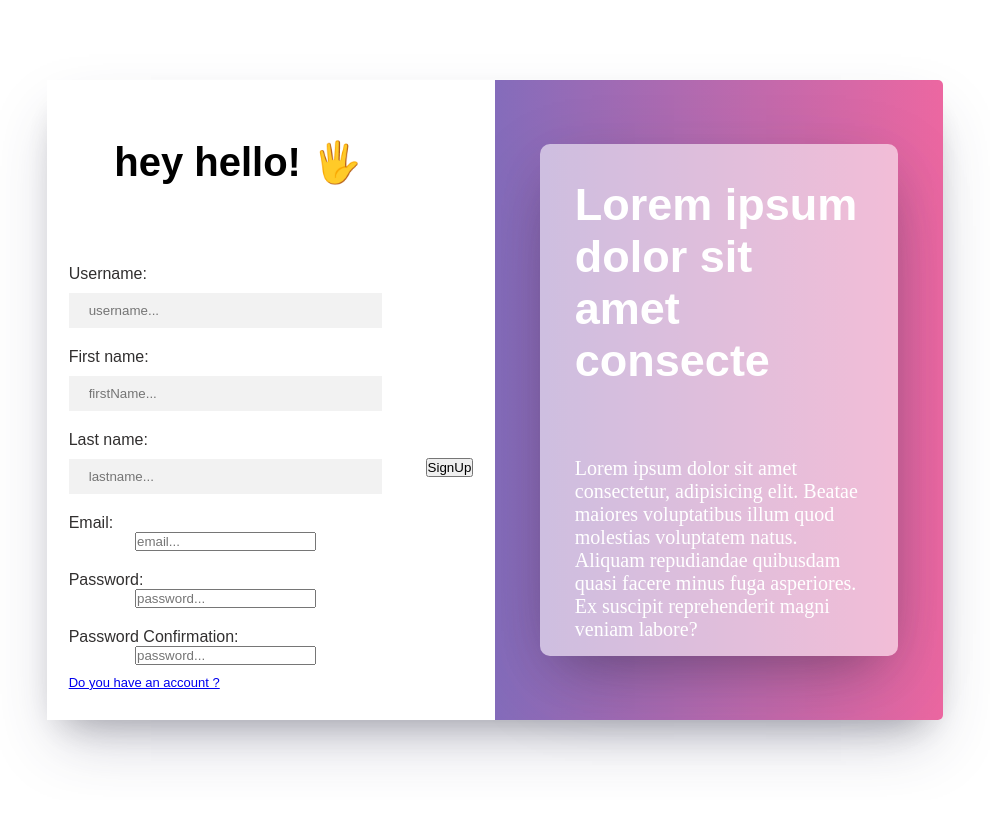
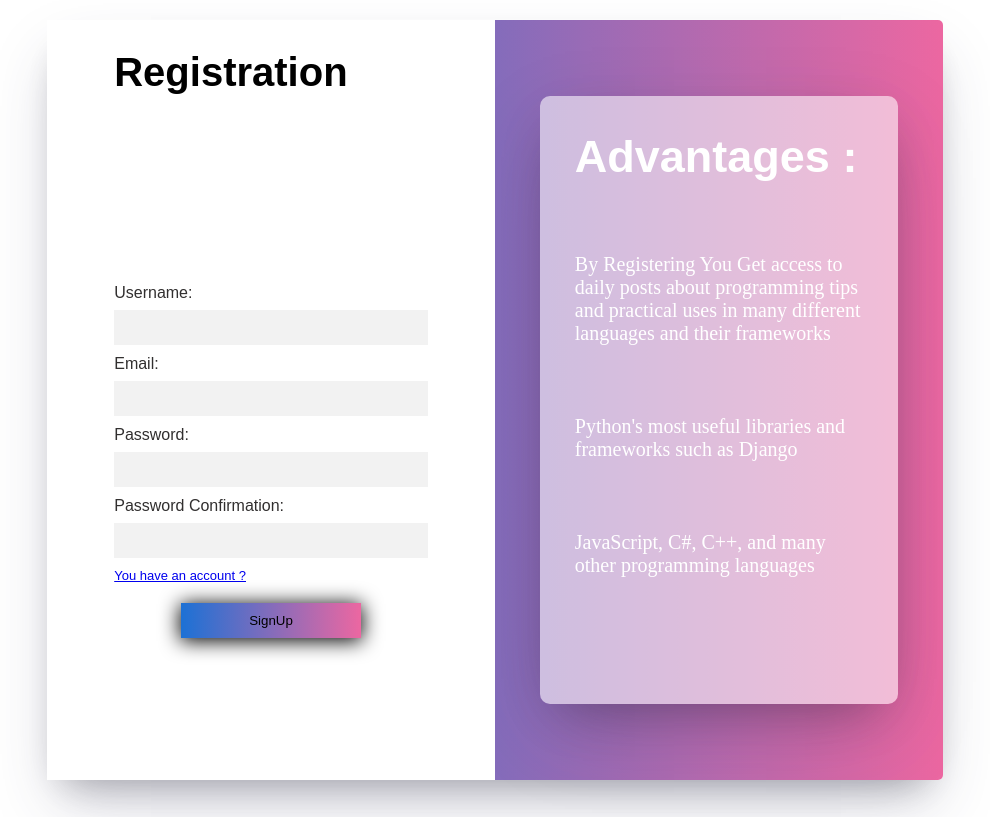
Before and after one commit to hosseinch0/Duo, a Django app: page /users/signup/ in a window 1280 px wide. Shown: the whole page, without its empty margins (145-1135 px from the left). Before the commit the page ends 763 px from the top, so only its background shows below. Run offline with Django 4.2, Linux system fonts and the light colour scheme.

Commit message:
overwriting
nothing specific changed

```diff
--- a/statics/assets/css/loginresponsive.css
+++ b/statics/assets/css/loginresponsive.css
@@ -22,16 +22,18 @@
 @media only screen and (max-width:768px)
 {
     .container{
+
+        width: 100%;
         flex-direction: column;
         height: 200vh;
     }
     .left{
-        width: 100%;
+        width: 90%;
         height: 100vh;
         order: 2;
     }
     .right{
-        width: 100%;
+        width: 90%;
         height: 100vh;
         order: 1;
     }
--- a/statics/assets/css/signin.css
+++ b/statics/assets/css/signin.css
@@ -2,6 +2,17 @@
     padding: 0;
     margin: 0;
     box-sizing: border-box;
+}
+::-webkit-scrollbar{
+    width:10px;
+}
+::-webkit-scrollbar-thumb{
+    background-color: rgb(255, 255, 255);
+    border-radius: 5px;
+}
+::-webkit-scrollbar-track{
+    background: rgb(236,103,161);
+    background: linear-gradient(270deg, rgba(236,103,161,1) 0%, rgba(28,113,213,1) 100%);
 }
 body{
     display: flex;
@@ -11,7 +22,7 @@ body{
 }
 .container{
     width: 70%;
-    height: 80%;
+    height: 95%;
     background: rgb(236,103,161);
     background: linear-gradient(270deg, rgba(236,103,161,1) 0%, rgba(28,113,213,1) 100%);
     display: flex;
@@ -59,11 +70,11 @@ body{
 .left form{
     z-index: 0;
     width: 100%;
-    height: 70%;
+    height: 95%;
     display: flex;
     justify-content: center;
     align-items: center;
-    flex-wrap: wrap;
+    flex-wrap:nowrap;
     flex-direction: column;
 }
 .left h1{
@@ -74,13 +85,13 @@ body{
     font-family: sans-serif;
     margin-top: 30px;
 }
-form input[type=text]{
+form input[type=text],input[type=password], input[type=email]{
     width: 70%;
     z-index: 50;
-    padding: 10px 20px;
+    padding: 10px 18px;
     border: none;
     background-color: #f2f2f2;
-    margin-top: 10px;
+    margin-top: 8px;
     outline: none;
     transition: 0.5s;
 }
@@ -90,9 +101,9 @@ form label{
     z-index: 50;
     font-family: sans-serif;
     color:rgb(49, 47, 47);
-    margin-top: 20px;
+    margin-top: 10px;
 }
-input[type=submit]{
+button{
     width: 40%;
     z-index: 50;
     margin-top: 20px;
@@ -103,12 +114,19 @@ input[type=submit]{
     background: linear-gradient(270deg, rgba(236,103,161,1) 0%, rgba(28,113,213,1) 100%);
     box-shadow: 0px 2px 20px 1px black;
 
+
 }
-input[type=submit]:hover{
+button:hover{
     background: #555;
     color:#ffffff;
 }
 input[type=text]:focus{
+    border-bottom: 1px solid rgb(47, 46, 46);
+}
+input[type=password]:focus{
+    border-bottom: 1px solid rgb(47, 46, 46);
+}
+input[type=email]:focus{
     border-bottom: 1px solid rgb(47, 46, 46);
 }
 .tracking-in-expand {
--- a/statics/assets/css/signinresonsive.css
+++ b/statics/assets/css/signinresonsive.css
@@ -3,6 +3,17 @@
     .container{
         width: 85%;
     }
+}
+::-webkit-scrollbar{
+    width:10px;
+}
+::-webkit-scrollbar-thumb{
+    background-color: rgb(255, 255, 255);
+    border-radius: 5px;
+}
+::-webkit-scrollbar-track{
+    background: rgb(236,103,161);
+    background: linear-gradient(270deg, rgba(236,103,161,1) 0%, rgba(28,113,213,1) 100%);
 }
 @media only screen and (max-width:992px)
 {
@@ -22,17 +33,18 @@
 @media only screen and (max-width:768px)
 {
     .container{
+        width: 100%;
         flex-direction: column;
-        height: 200vh;
+        height: 250vh;
     }
     .left{
-        width: 100%;
-        height: 100vh;
+        width: 90%;
+        height: 125vh;
         order: 2;
     }
     .right{
-        width: 100%;
-        height: 100vh;
+        width: 90%;
+        height: 125vh;
         order: 1;
     }
 }
--- a/templates/Users/signup.html
+++ b/templates/Users/signup.html
@@ -10,36 +10,39 @@
     <body>
     <div class="container tilt-in-tl">
         <div class="left">
-            <h1 class="tracking-in-expand" >hey hello! &#128400</h1>
-            <form action="{% url 'users:signup' %}" method="Post">
+            <h1 class="tracking-in-expand" >Registration</h1>
+            <form action="{% url 'users:signup' %}" method="post">
                 {% csrf_token %}
-                <label for="fname">Username:</label>
-                <input type="text" placeholder="username..." name="username" required>
+                <label for="username">Username:</label>
+                <input type="text" name="username" >
 
-                <label for="fname">First name:</label>
-                <input type="text" placeholder="firstName..." name="first_name" required>
+                <!-- <label for="fname">First name:</label>
+                <input type="text"  name="first_name" required>
 
-                <label for="fname">Last name:</label>
-                <input type="text" placeholder="lastname..." name="last_name" required>
+                <label for="lname">Last name:</label>
+                <input type="text" name="last_name" required> -->
 
                 <label for="email">Email:</label>
-                <input type="email" placeholder="email..." name="email" required>
+                <input type="email"  name="email" required>
 
                 <label for="pass">Password:</label>
-                <input type="password" placeholder="password..." name="password1" required>
+                <input type="password"  name="password1" required>
 
-                <label for="pass">Password Confirmation:</label>
-                <input type="password" placeholder="password..." name="password2" required>
-                <p style="width: 70%;margin-top: 10px; font-size: 13px; font-family: sans-serif; color:rgba(54, 51, 51, 0.817)"><a href="{% url 'users:login' %}">Do you have an account ? </a></p>
+                <label for="password">Password Confirmation:</label>
+                <input type="password" name="password2" required>
 
-                <button type="submit">SignUp</button>
+                <p style="width: 70%;margin-top: 10px; font-size: 13px; font-family: sans-serif; color:rgba(54, 51, 51, 0.817)"><a href="{% url 'users:login' %}">You have an account ?</a></p>
+
+                <button>SignUp</button>
 
             </form>
         </div>
         <div class="right">
             <div class="box">
-                    <h1>Lorem ipsum dolor sit amet consecte</h1>
-                    <p>Lorem ipsum dolor sit amet consectetur, adipisicing elit. Beatae maiores voluptatibus illum quod molestias voluptatem natus. Aliquam repudiandae quibusdam quasi facere minus fuga asperiores. Ex suscipit reprehenderit magni veniam labore?</p>
+                    <h1>Advantages :</h1>
+                    <p>By Registering You Get access to daily posts about programming tips and practical uses in many different languages and their frameworks</p>
+                    <p>Python's most useful libraries and frameworks such as Django</p>
+                    <p>JavaScript, C#, C++, and many other programming languages</p>
             </div>
         </div>
     </div>
--- a/users/forms.py
+++ b/users/forms.py
@@ -2,8 +2,8 @@ from django.contrib.auth.forms import UserCreationForm
 from django import forms
 from django.contrib.auth.models import User
 class RegistrationForm(UserCreationForm):
-    first_name = forms.CharField(max_length=30)
-    last_name = forms.CharField(max_length=30)
+    # first_name = forms.CharField(max_length=30)
+    # last_name = forms.CharField(max_length=30)
     email = forms.EmailField(max_length=35)
 
     class Meta:
```
Also changed, not shown: statics/assets/css/blog.css (added, +120 -0 lines), statics/assets/css/login.css (+18 -4 lines), templates/Users/login.html (+14 -13 lines), templates/blog/blog.html (+42 -5 lines), statics/assets/css/blogr.css (added).
